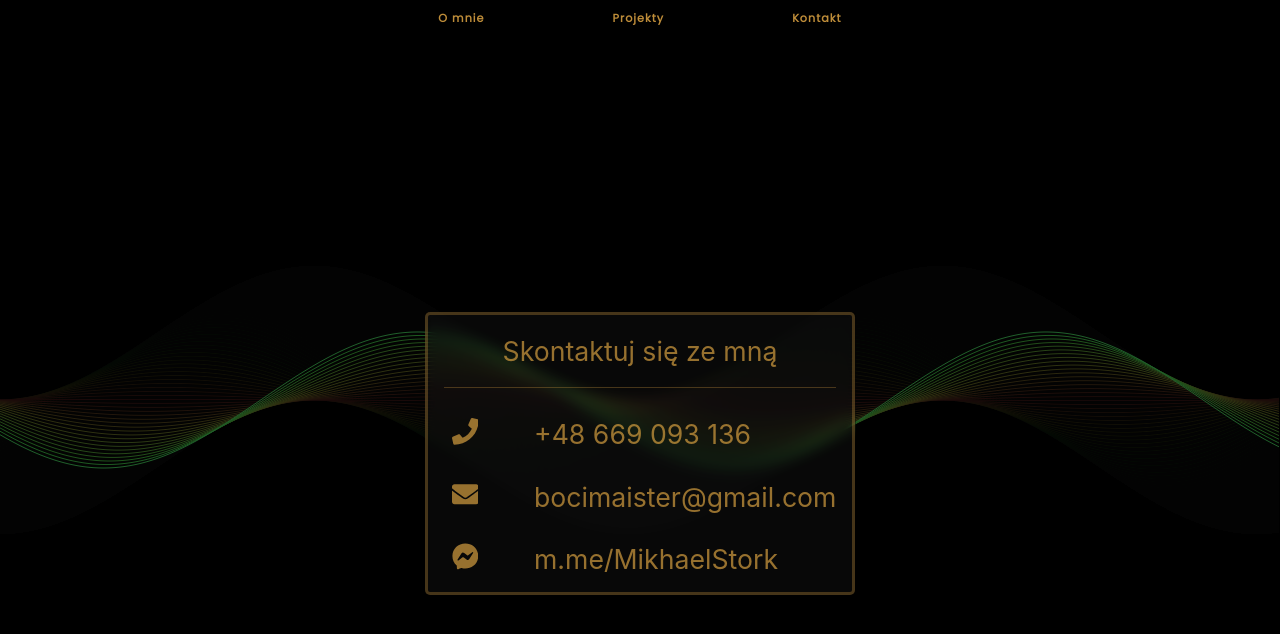
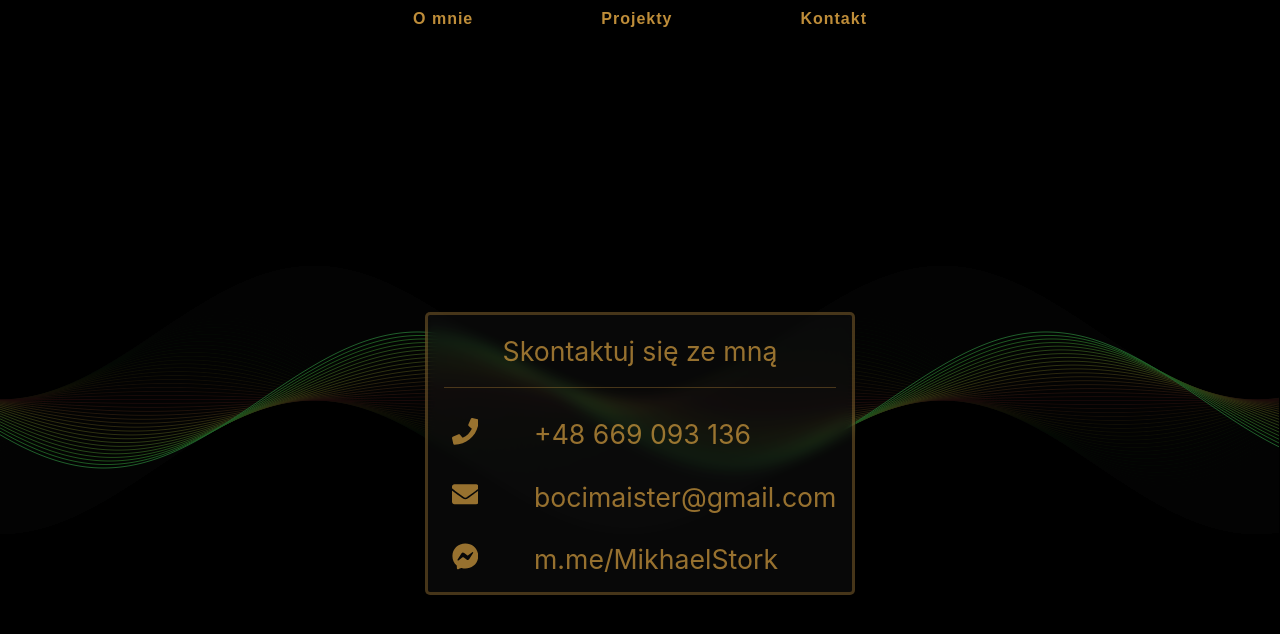
Before and after one commit to MikeStork/MikeStork.github.io, a React (Create React App) app: page /#/ in a window 1280 px wide. Shown: the top 634 px of the page. Built offline with nearby package versions, Linux system fonts and the light colour scheme.

Commit message:
poprawki

```diff
--- a/src/App.css
+++ b/src/App.css
@@ -1,10 +1,3 @@
-@import url("https://fonts.googleapis.com/css2?family=Indie+Flower&family=Poppins&display=swap");
-:root{
-  --szer: 100vw;
-  --wys: 100vh;
-  --aspect: calc(var(--szer)/var(--wys));
-  --scrlwidth: calc(var(100vw)-.3vw)
-}
 body {
   /* background-color: #2c2c2c; */
   background-color: azure;
@@ -26,9 +19,3 @@ body::-webkit-scrollbar-thumb {
   outline: none;
   border-radius: 10px;
 }
-@media (min-width: 0px) {
-  body {
-    font-size: 0.7rem;
-  }
-
-}
```
Also changed, not shown: 2 other files (tests, documents, lock files or other folders).
